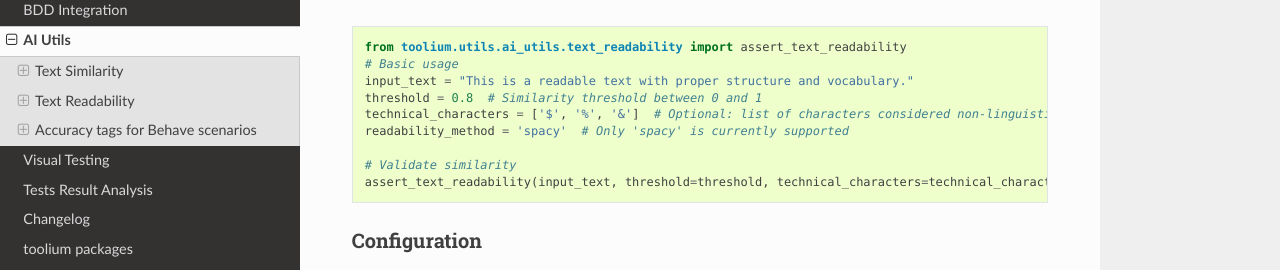
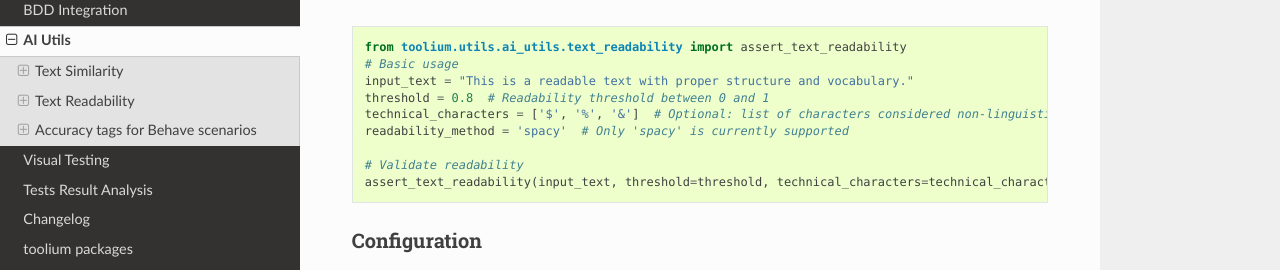
Before and after one commit to Telefonica/toolium, a Sphinx documentation site: the page built from docs/ai_utils.rst, in a window 1280 px wide and 900 px high, scrolled down 2067 px. Shown: the part 169-439 px from the top of the window. Built offline with Sphinx 7.4.7 and the Read the Docs theme 3.1.0, drawn with Linux system fonts in a browser that asks for light colours.

Commit message:
fix typos

```diff
--- a/docs/ai_utils.rst
+++ b/docs/ai_utils.rst
@@ -110,11 +110,11 @@
     from toolium.utils.ai_utils.text_readability import assert_text_readability
     # Basic usage
     input_text = "This is a readable text with proper structure and vocabulary."
-    threshold = 0.8  # Similarity threshold between 0 and 1
+    threshold = 0.8  # Readability threshold between 0 and 1
     technical_characters = ['$', '%', '&']  # Optional: list of characters considered non-linguistic content
     readability_method = 'spacy'  # Only 'spacy' is currently supported
 
-    # Validate similarity
+    # Validate readability
     assert_text_readability(input_text, threshold=threshold, technical_characters=technical_characters, readability_method=readability_method)
 
 Configuration
```
